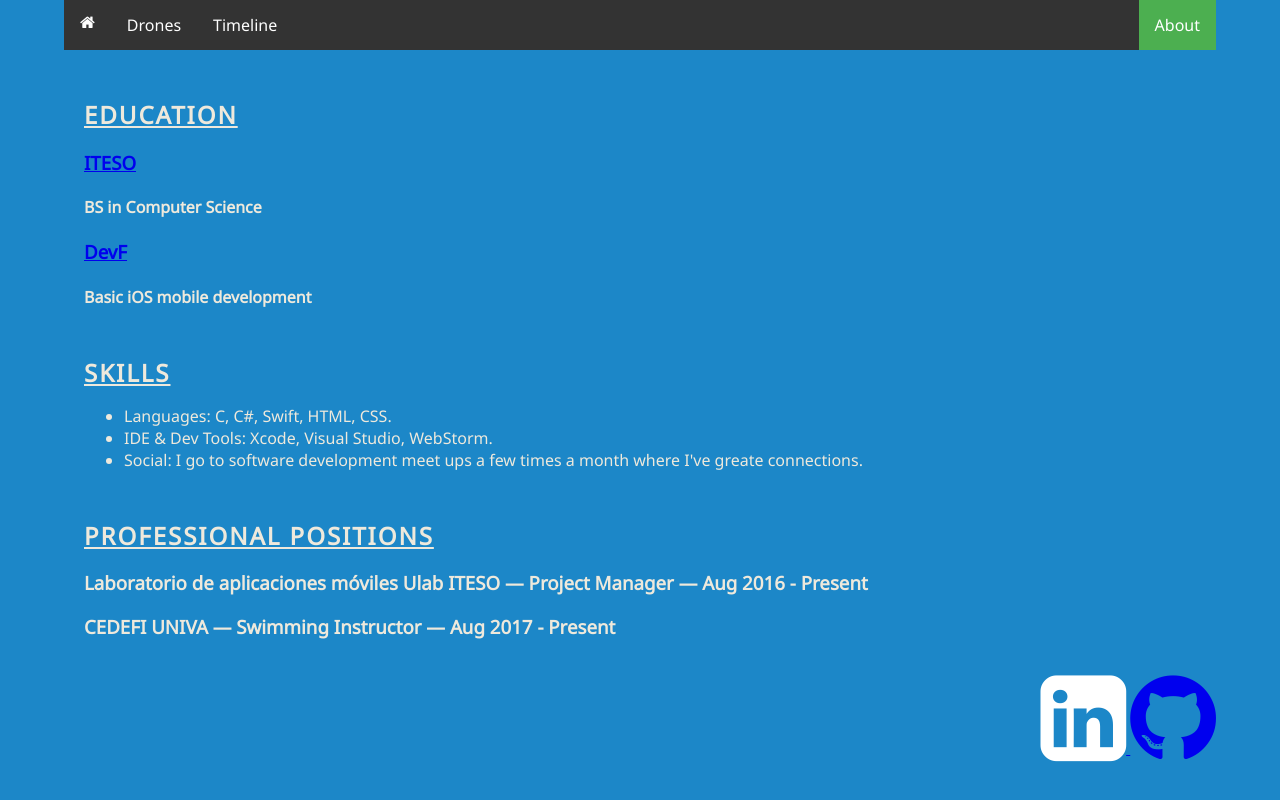
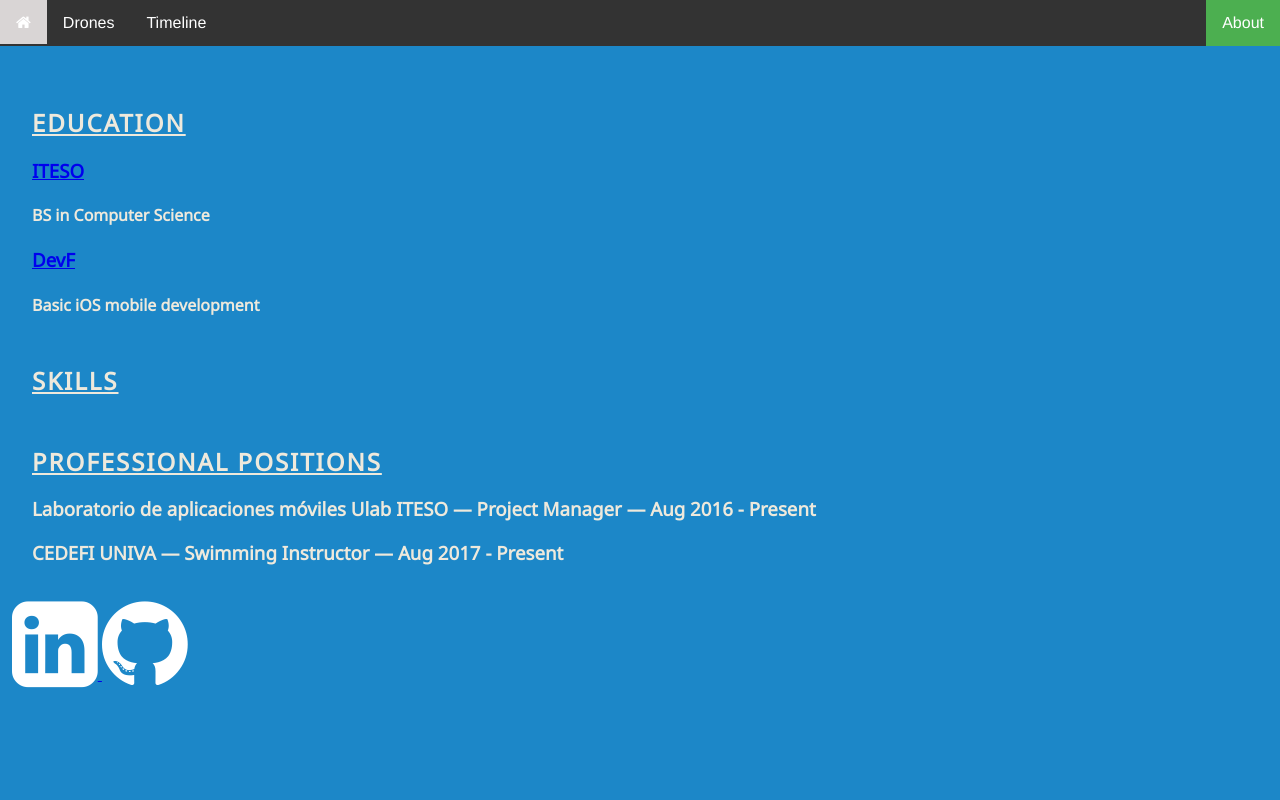
Before and after one commit to luisfergromo/luisfergromo.github.io, a PHP site: page /timeline.html in a window 1280 px wide. Run offline with PHP 8.4, Linux system fonts and the light colour scheme.

Commit message:
Timeline update to 2.5v Index downgrade to 2.0v Drones 1.0v

```diff
--- a/timeline.html
+++ b/timeline.html
@@ -7,16 +7,55 @@
     <link rel="stylesheet" href="https://cdnjs.cloudflare.com/ajax/libs/font-awesome/4.7.0/css/font-awesome.min.css">
     <script type="text/javascript">Cufon.replace('h1', {fontFamily: 'Adobe Caslon Pro', hover: true})</script>
     <title>Timeline</title>
+    <style>
+        .topNav{
+            padding-right: 0px;
+            margin: -8px -8px 0px -8px;
+            background: #d9d5d5;
+            font-family: "Helvetica Neue", Helvetica, Arial;
+            width: auto;
+            height: 46px;
+        }
+        li {
+            float: left;
+            list-style-type: none;
+        }
+
+        li a:hover {
+            background-color: #d9d5d5;
+        }
+
+        li a {
+            display: block;
+            color: white;
+            text-align: center;
+            padding: 14px 16px;
+            text-decoration: none;
+        }
+
+        ul {
+            list-style-type: none;
+            margin: 0;
+            padding: 0;
+            overflow: hidden;
+            background-color: #333;
+        }
+
+        .active {
+            background-color: #4CAF50;
+        }
+    </style>
 </head>
 <body>
-<div class="topnav" id="navBar" align="center">
+<div class="topNav" id="navBar" align="center">
     <ul>
-        <li><a class="fa fa-home" href="index1.html"></a></li>
+        <li><a class="fa fa-home" href="index.html"></a></li>
         <li><a href="drones.html">Drones</a> </li>
         <li><a href="timeline.html">Timeline</a> </li>
-        <li style="float: right"><a class="active" href="about.html">About</a></li>
+        <li style="float: right"><a class="active" href="#about">About</a></li>
     </ul>
 </div>
+<div class="body">
     <div class="cvInfo">
         <h2><u>EDUCATION</u></h2>
         <div>
@@ -30,11 +69,11 @@
 
 
         <h2><u>SKILLS</u></h2>
-    <ul>
+        <!--<ul>
             <li>Languages: C, C#, Swift, HTML, CSS.</li>
             <li>IDE & Dev Tools: Xcode, Visual Studio, WebStorm.</li>
             <li>Social: I go to software development meet ups a few times a month where I've greate connections.</li>
-    </ul>
+        </ul>-->
 
         <h2><u>PROFESSIONAL POSITIONS</u></h2>
         <h3><b>Laboratorio de aplicaciones móviles Ulab ITESO</b> — Project Manager — Aug 2016 - Present</h3>
@@ -53,5 +92,6 @@
             <!--<img src="images/GitHub_Logo_White.png" style="width: 15%; height: 15%">-->
         </a>
     </div>
+</div>
 </body>
 </html>
--- a/tools/stylesheets/timeline.css
+++ b/tools/stylesheets/timeline.css
@@ -3,14 +3,8 @@
  * ------------------------------------- */
 
 @import url(http://fonts.googleapis.com/css?family=Noto+Sans);
-body {
-    max-width: 1200px;
-    margin: 0 auto;
-    padding: 0 5%;
-    font-size: 100%;
-    font-family: "Noto Sans", sans-serif;
-    color: #eee9dc;
-    background: #1C87C8;
+body{
+    background-color: #1C87C8;
 }
 h2 {
     margin: 2em 0 0 0;
@@ -254,45 +248,31 @@ Nav Bar
 /*overflow: hidden;*/
 /*background-color: #333;*/
 /*}*/
+.body{
+    padding: 12px;
+    margin: 0px -8px -200px -8px ;
+    background-color: #1C87C8;
+    font-size: 100%;
+    font-family: "Noto Sans", sans-serif;
+    color: #eee9dc;
+    width: auto;
+    height: auto;
+}
+/*.body{
+    width: auto;
+    margin: 0px -8px;
 
+
+
+}*/
 
 /*
 ---------------------
 Nav Bar
 --------------------
  */
-navBar{
-    padding-top: 3px;
-    margin:auto;
-    background: #d9d5d5;
-    font-family:"Helvetica Neue",Helvetica, Arial;
-    width: auto;
-    min-width: 600px;
-    max-width: 2000px;
-}
-.topnav li {
-    float: left;
-}
 
-.topnav li a:hover {
-    background-color: #d9d5d5;
-}
 
-.topnav li a {
-    display: block;
-    color: white;
-    text-align: center;
-    padding: 14px 16px;
-    text-decoration: none;
-}
-
-.topnav ul {
-    list-style-type: none;
-    margin: 0;
-    padding: 0;
-    overflow: hidden;
-    background-color: #333;
-}
 /*
 ----------------------
 cv Info
@@ -307,15 +287,15 @@ Footer
 ----------------------
  */
 .socialMedia {
+    width: auto;
+    height: auto;
     display: inline;
     align-content: center;
-    float: right;
 }
 
 .fa-linkedin-square {
     color: white;
 }
-
-.active {
-    background-color: #4CAF50;
+.fa-github{
+    color: white;
 }
```
Also changed, not shown: index.html (+4 -6 lines). Lines whose indentation alone changed are shown as unchanged.
